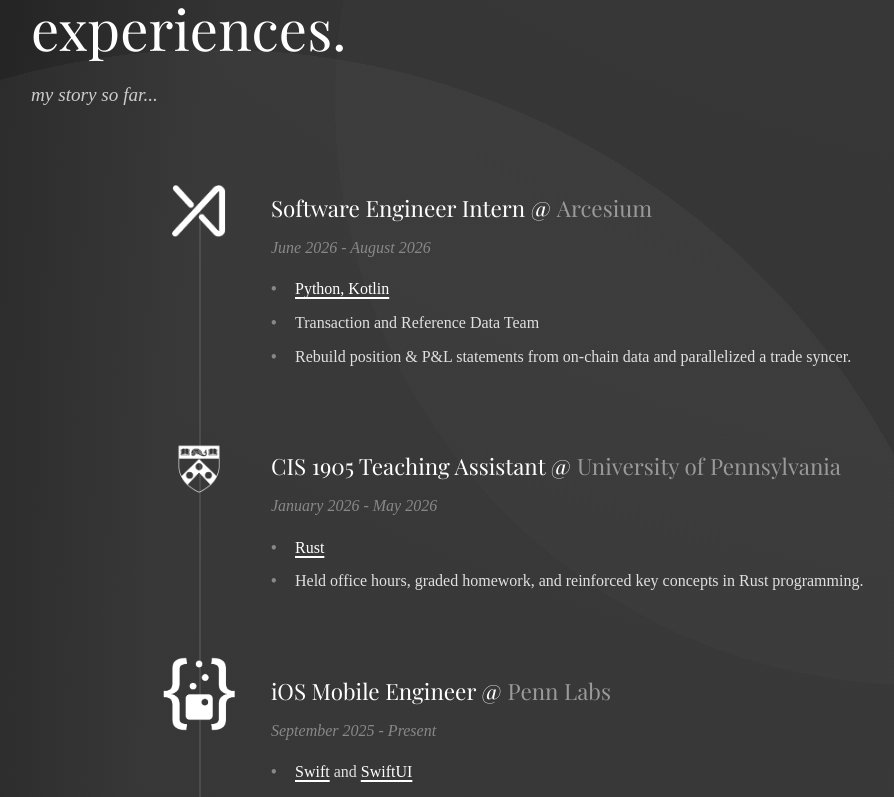
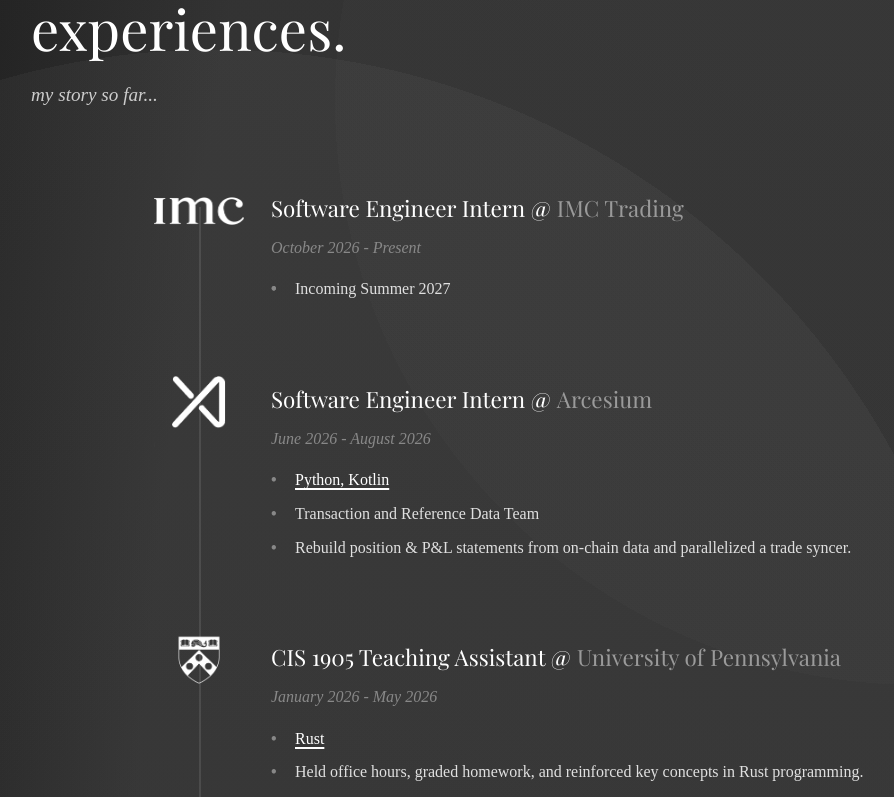
Before and after one commit to nathanaronson/nathan-aronson-website, a React (Vite) app: page / in a window 1280 px wide. Shown: the part 1339-2136 px from the top of the page, without its empty margins (41-935 px from the left). Built offline with nearby package versions, Linux system fonts and the light colour scheme; a web font is replaced by a local one.

Commit message:
Updated October 2026

```diff
--- a/src/components/Experiences.tsx
+++ b/src/components/Experiences.tsx
@@ -6,6 +6,7 @@
 import perImage from '../assets/per.png';
 import codelmImage from '../assets/codelm.png';
 import firstImage from '../assets/first.png';
+import imcImage from '../assets/imc.png';
 import labsImage from '../assets/labs.png';
 
 interface Experience {
@@ -23,6 +24,16 @@
   const experiencesRef = useRef<HTMLDivElement>(null);
 
   const experiencesData: Experience[] = [
+    {
+      id: 9,
+      title: 'Software Engineer Intern',
+      location: 'IMC Trading',
+      date: 'October 2026 - Present',
+      image: imcImage,
+      alt: 'IMC Trading',
+      skills: [''],
+      items: ['Incoming Summer 2027'],
+    },
     {
       id: 8,
       title: 'Software Engineer Intern',
--- a/src/css/main.css
+++ b/src/css/main.css
@@ -67,7 +67,7 @@
       transparent 6%
     );
   background-repeat: no-repeat;
-  background-size: 100% 900vh;
+  background-size: 100% max(900vh, 100%);
   background-attachment: scroll;
 }
 .container {
```
Also changed, not shown: src/assets/imc.png (added).
